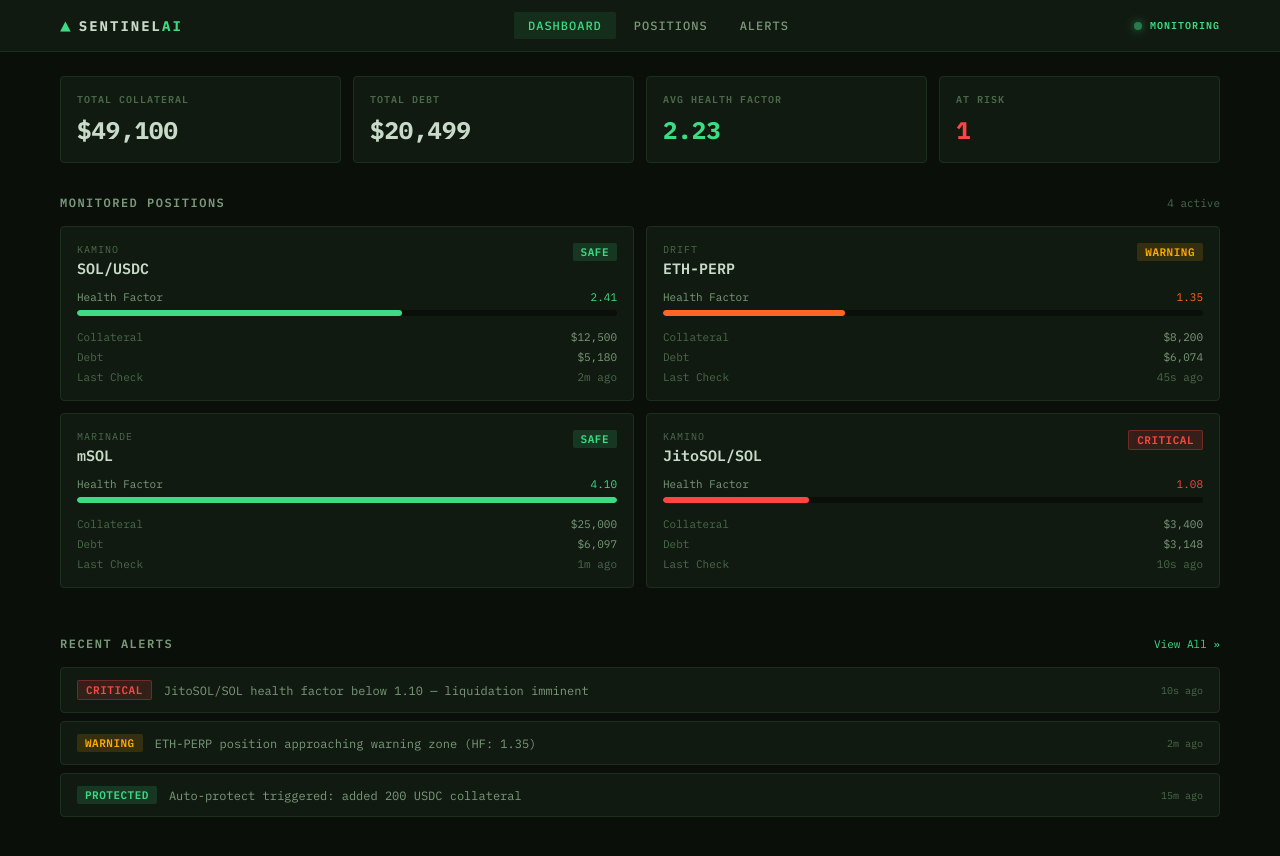
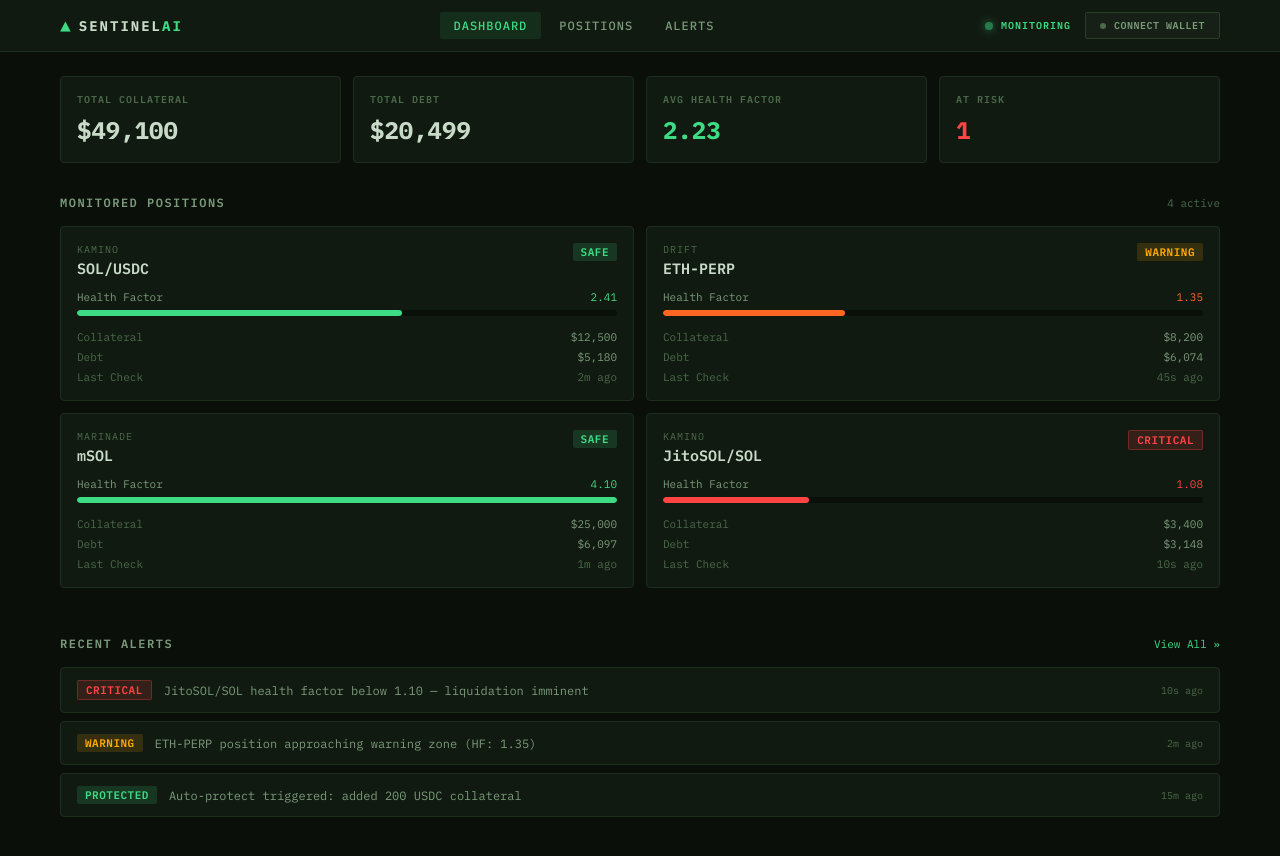
Before and after one commit to Sentaieloper/sentinel-ai, a SvelteKit app in the folder app/: page / in a window 1280 px wide. Built offline with nearby package versions, Linux system fonts and the light colour scheme.

Commit message:
Add Phantom Wallet Connection With Svelte Store

```diff
--- /dev/null
+++ b/app/src/lib/stores/wallet.ts
@@ -0,0 +1,49 @@
+import { writable } from 'svelte/store';
+
+interface WalletState {
+	connected: boolean;
+	address: string | null;
+}
+
+export const walletStore = writable<WalletState>({
+	connected: false,
+	address: null,
+});
+
+export async function connectPhantom(): Promise<boolean> {
+	if (typeof window === 'undefined') return false;
+
+	const phantom = (window as any).phantom?.solana;
+	if (!phantom?.isPhantom) {
+		window.open('https://phantom.app/', '_blank');
+		return false;
+	}
+
+	try {
+		const response = await phantom.connect();
+		const pubkey = response.publicKey.toString();
+		walletStore.set({ connected: true, address: pubkey });
+		return true;
+	} catch {
+		return false;
+	}
+}
+
+export async function disconnectPhantom(): Promise<void> {
+	if (typeof window === 'undefined') return;
+
+	const phantom = (window as any).phantom?.solana;
+	if (phantom) {
+		try {
+			await phantom.disconnect();
+		} catch {
+			// silent
+		}
+	}
+	walletStore.set({ connected: false, address: null });
+}
+
+export function abbreviateAddress(addr: string): string {
+	if (addr.length <= 10) return addr;
+	return `${addr.slice(0, 4)}...${addr.slice(-4)}`;
+}
--- a/app/src/routes/+layout.svelte
+++ b/app/src/routes/+layout.svelte
@@ -1,12 +1,29 @@
 <script lang="ts">
 	import '../app.css';
 	import { page } from '$app/stores';
+	import { walletStore, connectPhantom, disconnectPhantom, abbreviateAddress } from '$lib/stores/wallet';
 
 	const navItems = [
 		{ href: '/', label: 'Dashboard' },
 		{ href: '/positions', label: 'Positions' },
 		{ href: '/alerts', label: 'Alerts' }
 	];
+
+	let walletConnected = false;
+	let walletAddress: string | null = null;
+
+	walletStore.subscribe((state) => {
+		walletConnected = state.connected;
+		walletAddress = state.address;
+	});
+
+	async function handleWalletClick() {
+		if (walletConnected) {
+			await disconnectPhantom();
+		} else {
+			await connectPhantom();
+		}
+	}
 </script>
 
 <div class="app-shell">
@@ -27,9 +44,20 @@
 					</a>
 				{/each}
 			</nav>
-			<div class="status-indicator">
-				<span class="pulse"></span>
-				<span class="status-text">MONITORING</span>
+			<div class="topbar-right">
+				<div class="status-indicator">
+					<span class="pulse"></span>
+					<span class="status-text">MONITORING</span>
+				</div>
+				<button class="wallet-btn" on:click={handleWalletClick}>
+					{#if walletConnected && walletAddress}
+						<span class="wallet-dot connected"></span>
+						<span class="wallet-addr">{abbreviateAddress(walletAddress)}</span>
+					{:else}
+						<span class="wallet-dot"></span>
+						<span>CONNECT WALLET</span>
+					{/if}
+				</button>
 			</div>
 		</div>
 	</header>
@@ -108,6 +136,12 @@
 		background: rgba(61, 220, 132, 0.1);
 	}
 
+	.topbar-right {
+		display: flex;
+		align-items: center;
+		gap: 14px;
+	}
+
 	.status-indicator {
 		display: flex;
 		align-items: center;
@@ -129,6 +163,45 @@
 		letter-spacing: 1px;
 	}
 
+	.wallet-btn {
+		display: flex;
+		align-items: center;
+		gap: 8px;
+		background: var(--bg-card);
+		border: 1px solid var(--border-bright);
+		color: var(--text-secondary);
+		padding: 6px 14px;
+		font-family: 'IBM Plex Mono', monospace;
+		font-size: 10px;
+		font-weight: 600;
+		letter-spacing: 0.5px;
+		text-transform: uppercase;
+		cursor: pointer;
+		border-radius: 2px;
+		transition: all 0.15s;
+	}
+
+	.wallet-btn:hover {
+		border-color: var(--accent-green);
+		color: var(--text-primary);
+	}
+
+	.wallet-dot {
+		width: 6px;
+		height: 6px;
+		border-radius: 50%;
+		background: var(--text-dim);
+	}
+
+	.wallet-dot.connected {
+		background: var(--accent-green);
+		box-shadow: 0 0 4px var(--accent-green);
+	}
+
+	.wallet-addr {
+		color: var(--accent-green);
+	}
+
 	.main-content {
 		padding-top: 24px;
 		padding-bottom: 40px;
```
